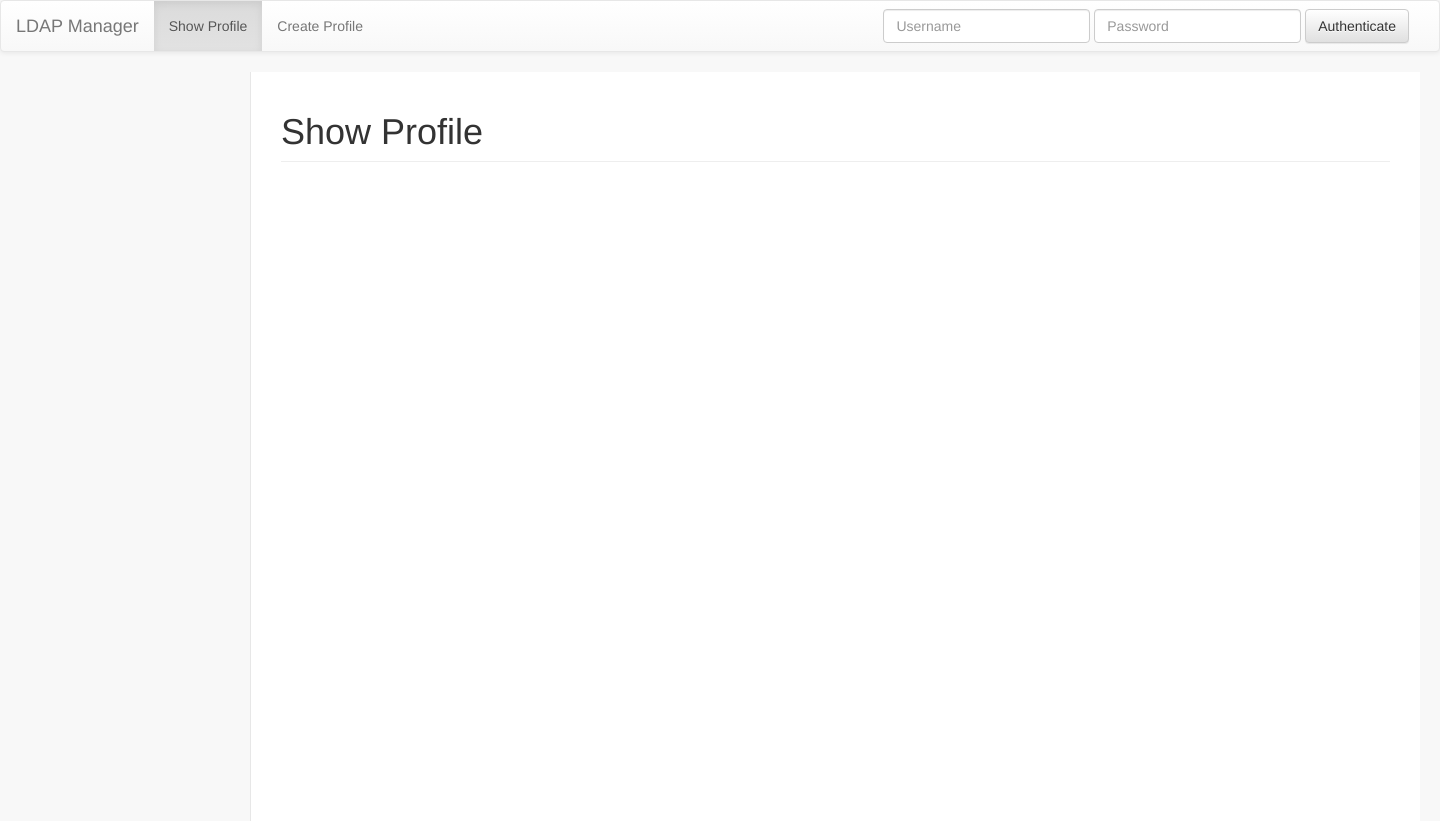
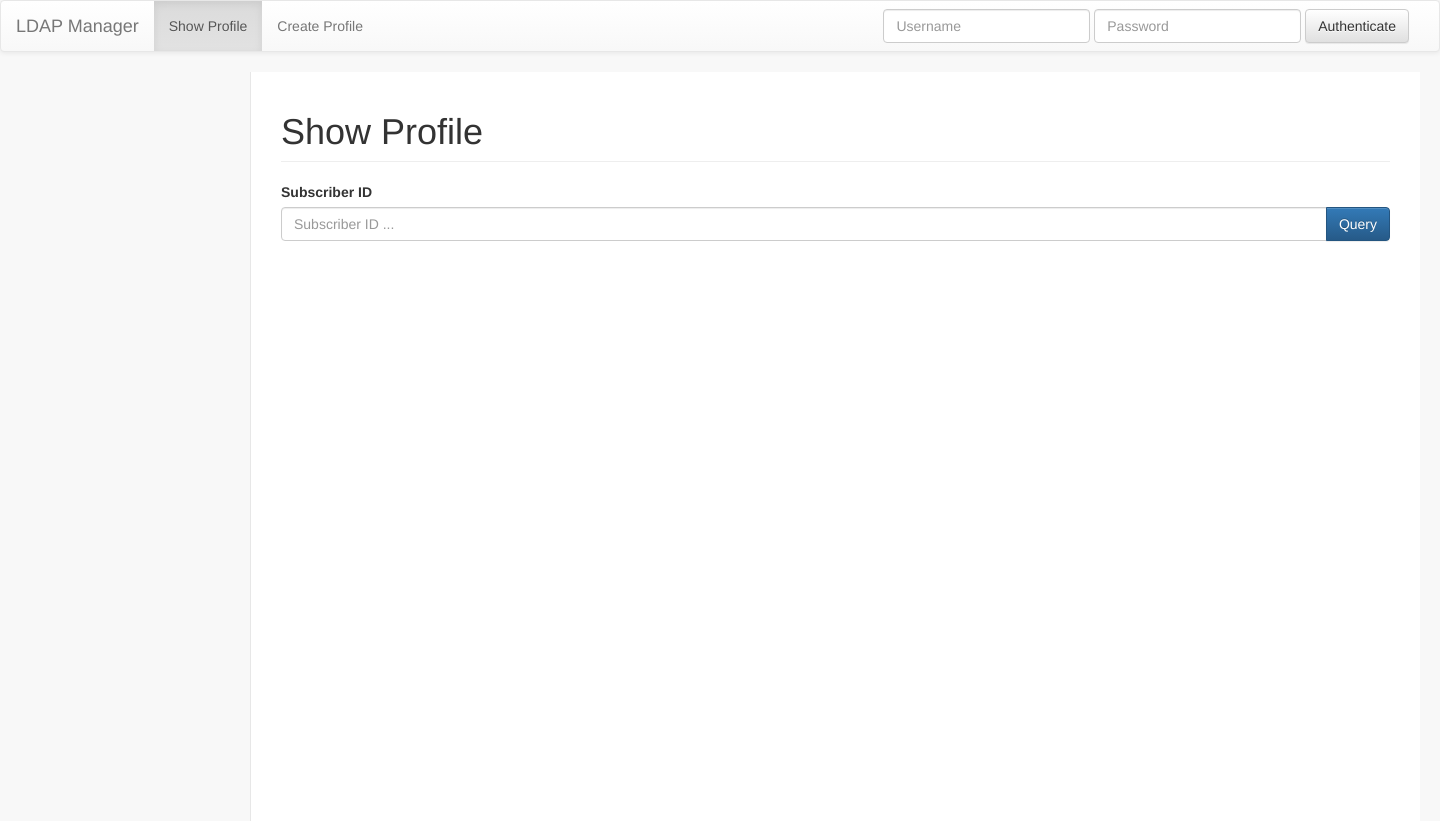
Before and after one commit to mdaif/LDAP-Manager, a Django app: page / in a window 1440 px wide. Run offline with Django 3.2, Linux system fonts and the light colour scheme; some libraries are stand-ins or nearby versions.

Commit message:
iterates over profiles and display the profiles in panels

```diff
--- a/gui/forms.py
+++ b/gui/forms.py
@@ -9,3 +9,7 @@ class LoginForm(forms.Form):
         cleaned_data = super(LoginForm, self).clean()
         cleaned_data['username'] = str(cleaned_data['username'])
         cleaned_data['password'] = str(cleaned_data['password'])
+
+
+class SubscriberForm(forms.Form):
+    subscriber_id = forms.CharField(max_length=100)
--- a/gui/templates/layout.html
+++ b/gui/templates/layout.html
@@ -98,6 +98,7 @@
         <div class="row">
             <div class="col-lg-12">
                 <h1 class="page-header">{% block page_header %}{% endblock %}</h1>
+                {% block main_content %}{% endblock %}
             </div>
             <!-- /.col-lg-12 -->
         </div>
@@ -123,6 +124,14 @@
 <script src="{% static 'js/jquery.cookie.js' %}"></script>
 
 <script type="text/javascript">
+    String.prototype.format = function (o) {
+        return this.replace(/{([^{}]*)}/g,
+            function (a, b) {
+                var r = o[b];
+                return typeof r === 'string' || typeof r === 'number' ? r : a;
+            }
+        );
+    };
     $(document).ready(function(){
         $("#loggedin").hide();
         $("#loggedout").show();
--- a/gui/templates/show.html
+++ b/gui/templates/show.html
@@ -3,3 +3,60 @@
 {% block head_title %}Show Profile{% endblock %}
 {% block show_active %}active{% endblock %}
 {% block page_header %}Show Profile{% endblock %}
+
+{% block main_content %}
+
+<form>
+  <div class="form-group" class="form-horizontal">
+    <label for="subscriber_id">Subscriber ID</label>
+
+      <div class="input-group">
+        <input type="text" class="form-control input input-md" id="subscriber_id" placeholder="Subscriber ID ...">
+          <span class="input-group-btn">
+            <button type="submit" class="btn btn-md btn-primary" id="query">Query</button>
+          </span>
+      </div>
+
+  </div>
+
+
+</form>
+<div id="profiles">
+
+</div>
+
+
+{% endblock %}
+
+{% block extended_js %}
+$("#query").click(function(event){
+    event.preventDefault();
+
+    $.ajax({
+      method: "GET",
+      url: "{% url 'query_subscriber' %}",
+      data: {
+              subscriber_id: $("#subscriber_id").val(),
+            }
+
+    })
+  .done(function(response) {
+    if (response.success){
+        console.log(response.profiles);
+        $.each(response.profiles, function(key, value) {  // iterate over profiles for that subscriber (like email, addressbook, ...etc)
+
+            var panel_html = "<div class='panel panel-primary'> <div class='panel-heading'>\
+                                <h3 class='panel-title'>{title}</h3>\
+                              </div>\
+                              <div class='panel-body'>\
+                                Panel content\
+                              </div></div>".format({title: key});
+            $("#profiles").append(panel_html);
+
+        });
+    } else {
+        alert(response.message);
+    }
+  });
+});
+{% endblock %}
--- a/gui/views.py
+++ b/gui/views.py
@@ -1,8 +1,8 @@
 from django.views.generic.base import TemplateView
 from django.views.generic import View
 from django.http import HttpResponse
-from forms import LoginForm
-from helpers import SessionInfo
+from forms import LoginForm, SubscriberForm
+from helpers import handle_ldap_errors
 import json
 import ldap
 
@@ -17,20 +17,32 @@ class HomePageView(TemplateView):
 
 
 class LoginView(View):
+    @handle_ldap_errors
     def post(self, request, *args, **kwargs):
         form = LoginForm(request.POST)
         if not form.is_valid():
             return HttpResponse(json.dumps({'success': False, 'validation_error': True, 'message': form.errors}), content_type="application/json", status=200)
-        try:
-            connection = ldap.initialize('ldap://127.0.0.1:389')
-            connection.simple_bind_s(form.cleaned_data['username'], form.cleaned_data['password'])
-            request.session['credentials'] = form.cleaned_data['username'], form.cleaned_data['password']
-            connection.unbind_s()
 
-        except ldap.SERVER_DOWN:
-            return HttpResponse(json.dumps({'success': False, 'message': "Can't contact ldap server"}), content_type="application/json", status=200)
+        connection = ldap.initialize('ldap://127.0.0.1:389')
+        connection.simple_bind_s(form.cleaned_data['username'], form.cleaned_data['password'])
+        request.session['credentials'] = form.cleaned_data['username'], form.cleaned_data['password']
+        connection.unbind_s()
+        return HttpResponse(json.dumps({'success': True}), content_type='application/json', status=200)
 
-        except (ldap.INVALID_CREDENTIALS, ldap.NO_SUCH_OBJECT):
-            return HttpResponse(json.dumps({'success': False, 'message': "Invalid Credentials"}), content_type="application/json", status=200)
 
-        return HttpResponse(json.dumps({'success': True}), content_type='application/json', status=200)
+class SubscriberView(View):
+    @handle_ldap_errors
+    def get(self, request, *args, **kwargs):
+        form = SubscriberForm(request.GET)
+        if not form.is_valid():
+            return HttpResponse(json.dumps({'success': False, 'validation_error': True, 'message': form.errors}), content_type="application/json", status=200)
+
+        username, password = request.session['credentials']
+        connection = ldap.initialize('ldap://127.0.0.1:389')
+        connection.simple_bind_s(username, password)
+        ldap_profiles = connection.search_s('o=TE Data,c=EG', ldap.SCOPE_SUBTREE, '(uid=%s)' % form.cleaned_data['subscriber_id'])
+        dictified = {}
+        for profile in ldap_profiles:
+            dictified[profile[0]] = profile[1]
+
+        return HttpResponse(json.dumps({'success': True, 'profiles': dictified}), content_type="application/json", status=200)
--- a/ldap_manager/urls.py
+++ b/ldap_manager/urls.py
@@ -15,7 +15,7 @@ Including another URLconf
 """
 from django.conf.urls import include, url
 from django.contrib import admin
-from gui.views import HomePageView, LoginView
+from gui.views import HomePageView, LoginView, SubscriberView
 from django.conf import settings
 from django.conf.urls.static import static
 
@@ -23,5 +23,6 @@ from django.conf.urls.static import static
 urlpatterns = [
     url(r'^admin/', include(admin.site.urls)),
     url(r'^$', HomePageView.as_view(), name='home'),
-    url(r'^login/?$', LoginView.as_view(), name='login')
+    url(r'^login/?$', LoginView.as_view(), name='login'),
+    url(r'^gui/subscriber/?$', SubscriberView.as_view(), name='query_subscriber')
 ] + static(settings.STATIC_URL, document_root=settings.STATIC_ROOT)
```
Also changed, not shown: gui/helpers.py (+17 -2 lines).
